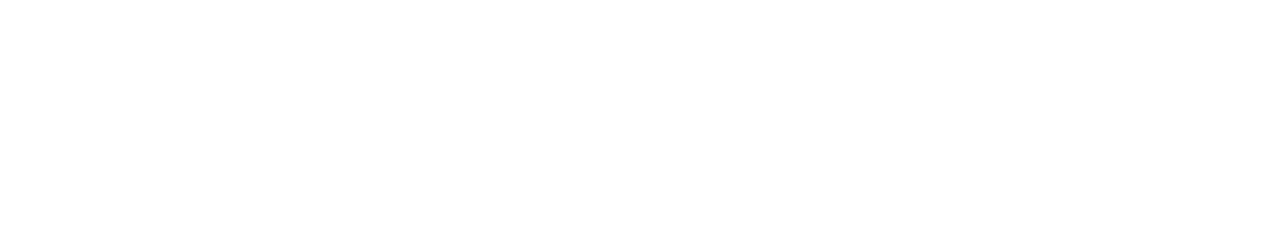
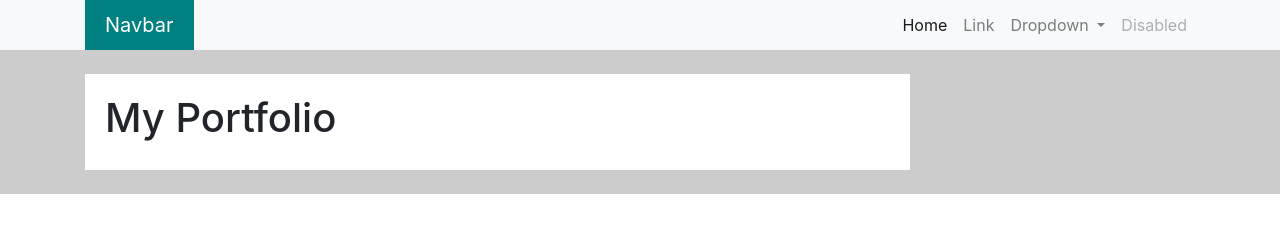
Before and after one commit to billyhao12/My-Portfolio, a plain HTML site: page index.html in a window 1280 px wide. Drawn offline with nearby package versions, Linux system fonts and the light colour scheme.

Commit message:
Added a nav bar and main element. Added a CSS file.

```diff
--- /dev/null
+++ b/css/style.css
@@ -0,0 +1,25 @@
+/*** Navbar ***/
+.navbar {
+    padding-top: 0;
+    padding-bottom: 0;
+}
+
+.navbar-brand {
+    background-color: teal;
+    padding: 10px 20px;
+}
+
+.navbar-light .navbar-brand,
+.navbar-light .navbar-brand:hover {
+    color: #FFF;
+}
+
+/*** Main ***/
+main {
+    background-color: #CCC;
+}
+
+.content-box {
+    background-color: #FFF;
+    padding: 20px;
+}
--- a/index.html
+++ b/index.html
@@ -6,11 +6,52 @@
     <title>Billy's Programmer Profile</title>
 
     <link rel="stylesheet" href="https://stackpath.bootstrapcdn.com/bootstrap/4.4.1/css/bootstrap.min.css" integrity="sha384-Vkoo8x4CGsO3+Hhxv8T/Q5PaXtkKtu6ug5TOeNV6gBiFeWPGFN9MuhOf23Q9Ifjh" crossorigin="anonymous">
+    <link rel="stylesheet" href="css/style.css">
 
     </head>
+
     <body>
+        <nav class="navbar navbar-expand-lg navbar-light bg-light">
+            <div class = "container">
 
+                <a class="navbar-brand" href="#">Navbar</a>
 
+                <ul class="navbar-nav ml-auto">
+                <li class="nav-item active">
+                    <a class="nav-link" href="#">Home <span class="sr-only">(current)</span></a>
+                </li>
+                <li class="nav-item">
+                    <a class="nav-link" href="#">Link</a>
+                </li>
+                <li class="nav-item dropdown">
+                    <a class="nav-link dropdown-toggle" href="#" id="navbarDropdown" role="button" data-toggle="dropdown" aria-haspopup="true" aria-expanded="false">
+                    Dropdown
+                    </a>
+                    <div class="dropdown-menu" aria-labelledby="navbarDropdown">
+                    <a class="dropdown-item" href="#">Action</a>
+                    <a class="dropdown-item" href="#">Another action</a>
+                    <div class="dropdown-divider"></div>
+                    <a class="dropdown-item" href="#">Something else here</a>
+                    </div>
+                </li>
+                <li class="nav-item">
+                    <a class="nav-link disabled" href="#" tabindex="-1" aria-disabled="true">Disabled</a>
+                </li>
+                </ul>
+            </div>
+        </nav>
+
+        <main>
+            <div class = "container py-4">
+                <div class = "row">
+                    <div class = "col-md-9">
+                        <div class="content-box">
+                            <h1>My Portfolio</h1>
+                        </div>
+                    </div>
+                </div>
+            </div>
+        </main>
 
     </body>
 </html>
```
